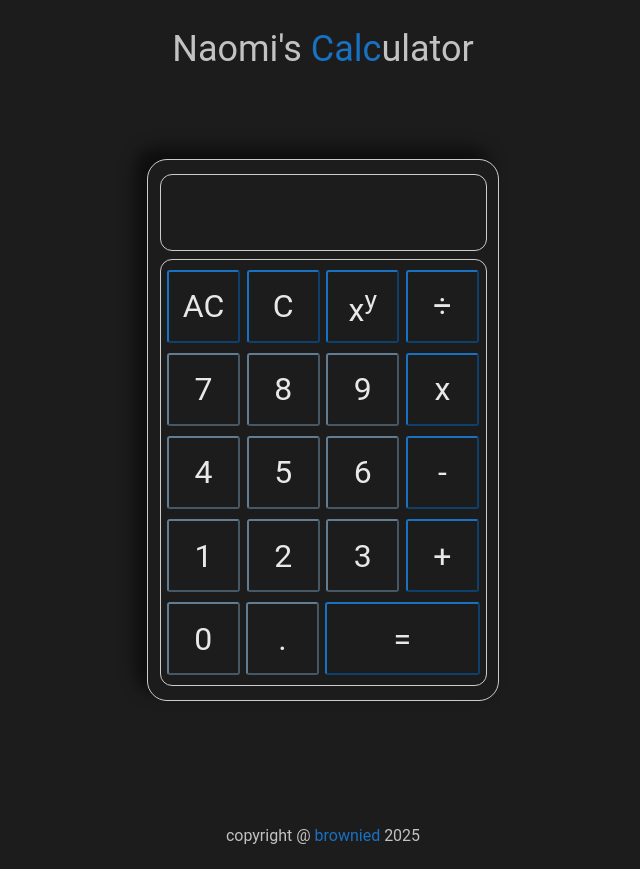
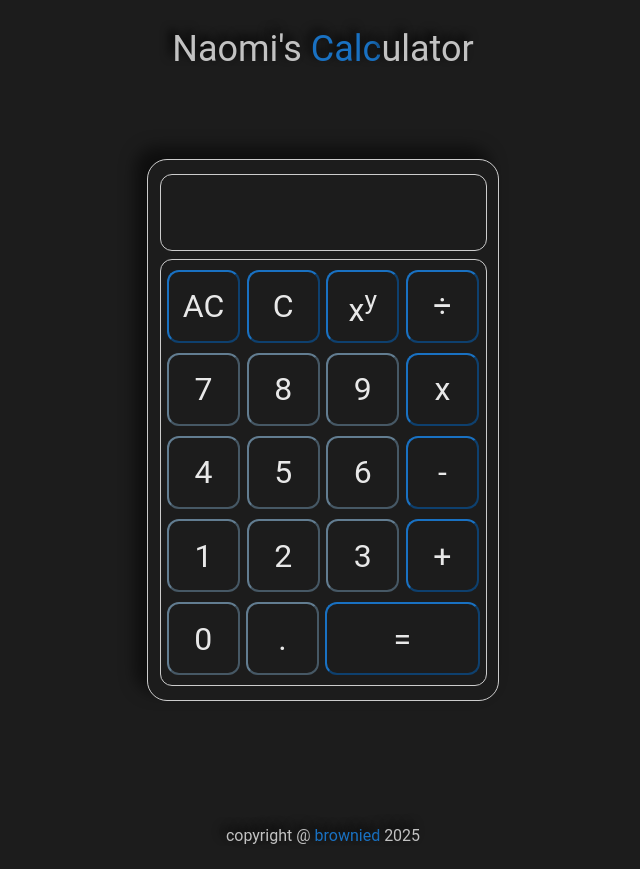
Before and after one commit to brownied/basic-calculator, a plain HTML site: page index.html in a window 1280 px wide. Shown: the whole page, without its empty margins (317-957 px from the left). Drawn offline with Linux system fonts and the light colour scheme.

Commit message:
maintenence commit

```diff
--- a/script.js
+++ b/script.js
@@ -94,6 +94,8 @@ buttonContainer.addEventListener('click', (key =>{
 console.log(calcList);
 
 const displayText = document.querySelector("#displayText");
+//const lastAnsText = document.querySelector('.lastAnsText');
+
 
 let a = 0;
 let b = 0;
--- a/style.css
+++ b/style.css
@@ -51,7 +51,7 @@ body{
 }
 
 button{
-    border-radius: 3px;
+    border-radius: 12px;
     font-family: 'Roboto', sans-serif;
     font-size: 32px;
     color: hsl(0, 0%, 91%);
@@ -66,7 +66,8 @@ button{
     border-color: #a5d8ff84;
 }
 
-#displayText{
+#displayText
+{
     overflow: hidden;
 
     text-align: right;
@@ -78,6 +79,8 @@ button{
     font-weight: 700;
     letter-spacing: 1px;
 }
+
+
 
 .chuzzly{
     animation: .2s linear 0s pop-up;
@@ -130,16 +133,26 @@ button{
     color:hsl(0, 0%, 76%);
 }
 
+
+
 .calc-header,
 .brownied{
     color: #1971c2;
+
 }
 
 .buttons,
 .display{
     border-radius: 12px;
+
 }
 
 .footer{
       color:hsl(0, 0%, 76%);
 }
+
+
+.header,
+.footer{
+    text-shadow: -5px -5px 10px black;
+}
```
Also changed, not shown: index.html (+1 -0 lines).
